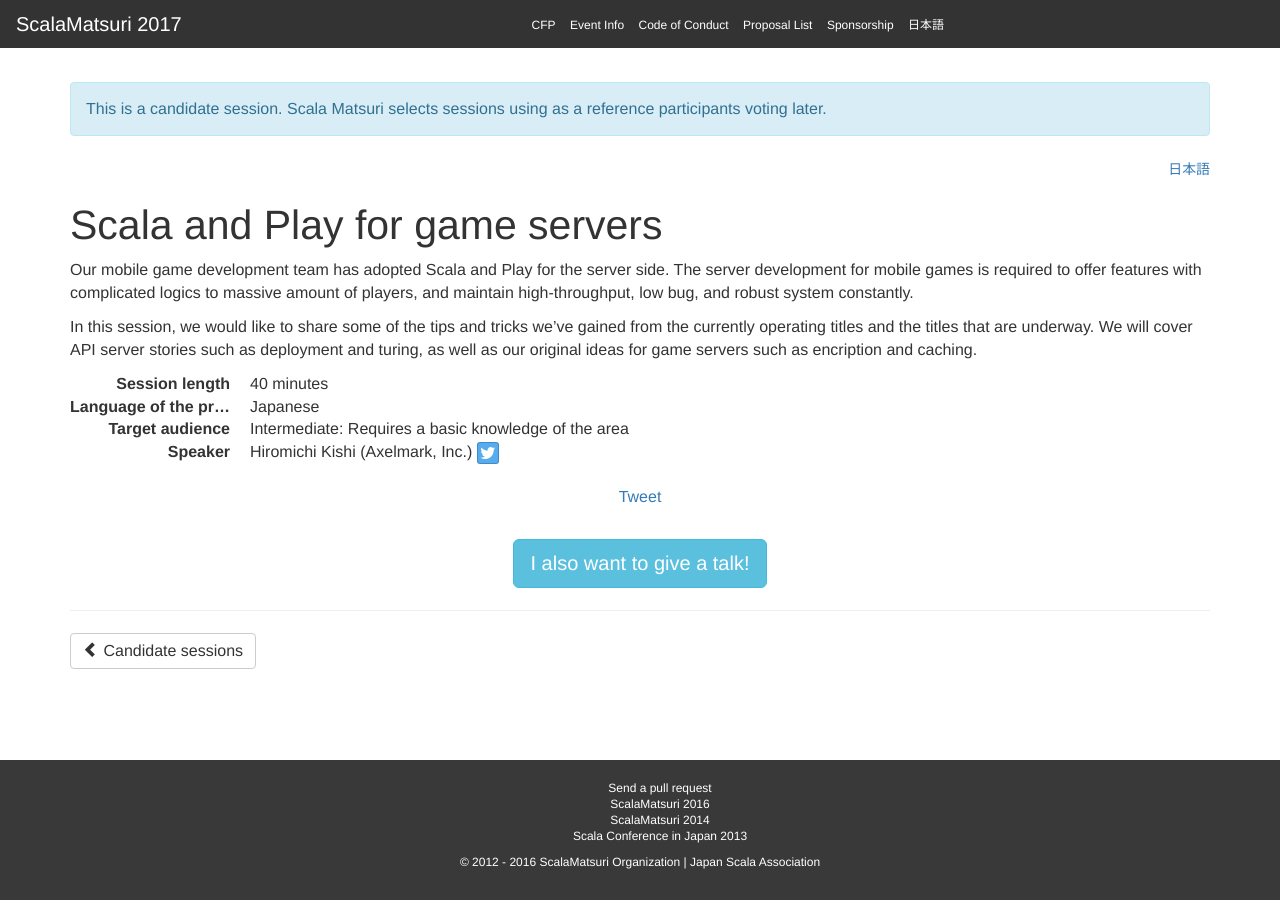
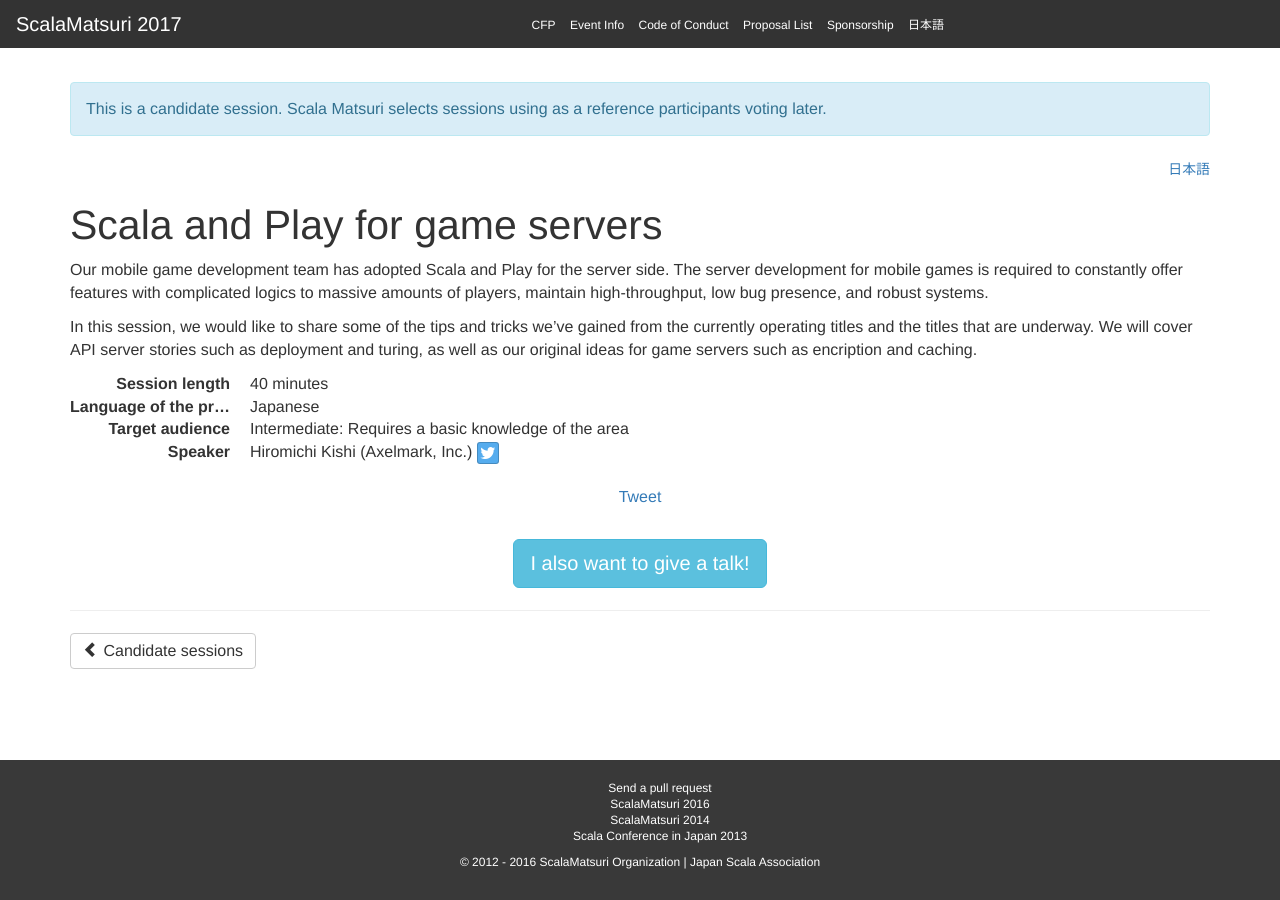
Before and after one commit to scalajp/2017.scalamatsuri.org, a Jekyll site: the page built from _candidates_en/HiromichiKishi_1.md, in a window 1280 px wide. Built offline with Jekyll 4.4.1, drawn with Linux system fonts in a browser that asks for light colours; nearby versions of some CDN libraries; comment, search, counter and statistics services are not loaded.

Commit message:
Update HiromichiKishi_1.md

```diff
--- a/_candidates_en/HiromichiKishi_1.md
+++ b/_candidates_en/HiromichiKishi_1.md
@@ -12,7 +12,7 @@
   - Software Design and Architecture
 ---
 Our mobile game development team has adopted Scala and Play for the server side.
-The server development for mobile games is required to offer features with complicated logics to massive amount of players, and maintain high-throughput, low bug, and robust system constantly.
+The server development for mobile games is required to constantly offer features with complicated logics to massive amounts of players, maintain high-throughput, low bug presence, and robust systems.
 
 In this session, we would like to share some of the tips and tricks we've gained from the currently operating titles and the titles that are underway.
 We will cover API server stories such as deployment and turing, as well as our original ideas for game servers such as encription and caching.
```
